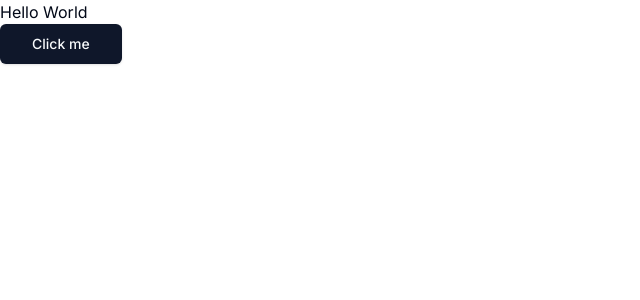
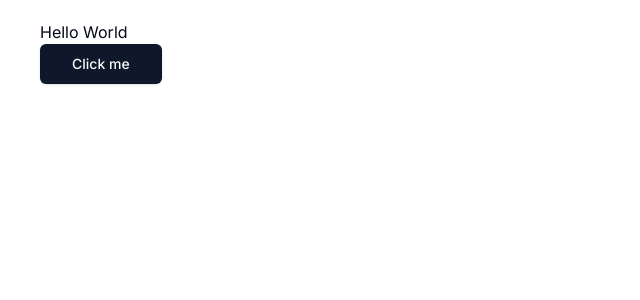
Before and after one commit to edsay12/Next_Ecommerce, a Next.js app: page / in a window 1280 px wide. Shown: the top 300 px of the page, without its empty margins (0-640 px from the left). Built offline with nearby package versions, Linux system fonts and the light colour scheme.

Commit message:
feat: layout principal

```diff
--- /dev/null
+++ b/app/(root)/layout.tsx
@@ -0,0 +1,11 @@
+export default function RootLayout({
+  children,
+}: Readonly<{
+  children: React.ReactNode;
+}>) {
+  return (
+    <div className="flex h-screen flex-col">
+      <main className="flex-1 container">{children}</main>
+    </div>
+  );
+}
--- a/app/globals.css
+++ b/app/globals.css
@@ -3,7 +3,7 @@
 @tailwind utilities;
 
 @layer utilities {
-  .wrapper {
+  .container {
     @apply max-w-7xl lg:mx-auto p-5 md:px-10 w-full;
   }
 }
```
Also changed, not shown: app/(root)/page.tsx (renamed from app/page.tsx).
